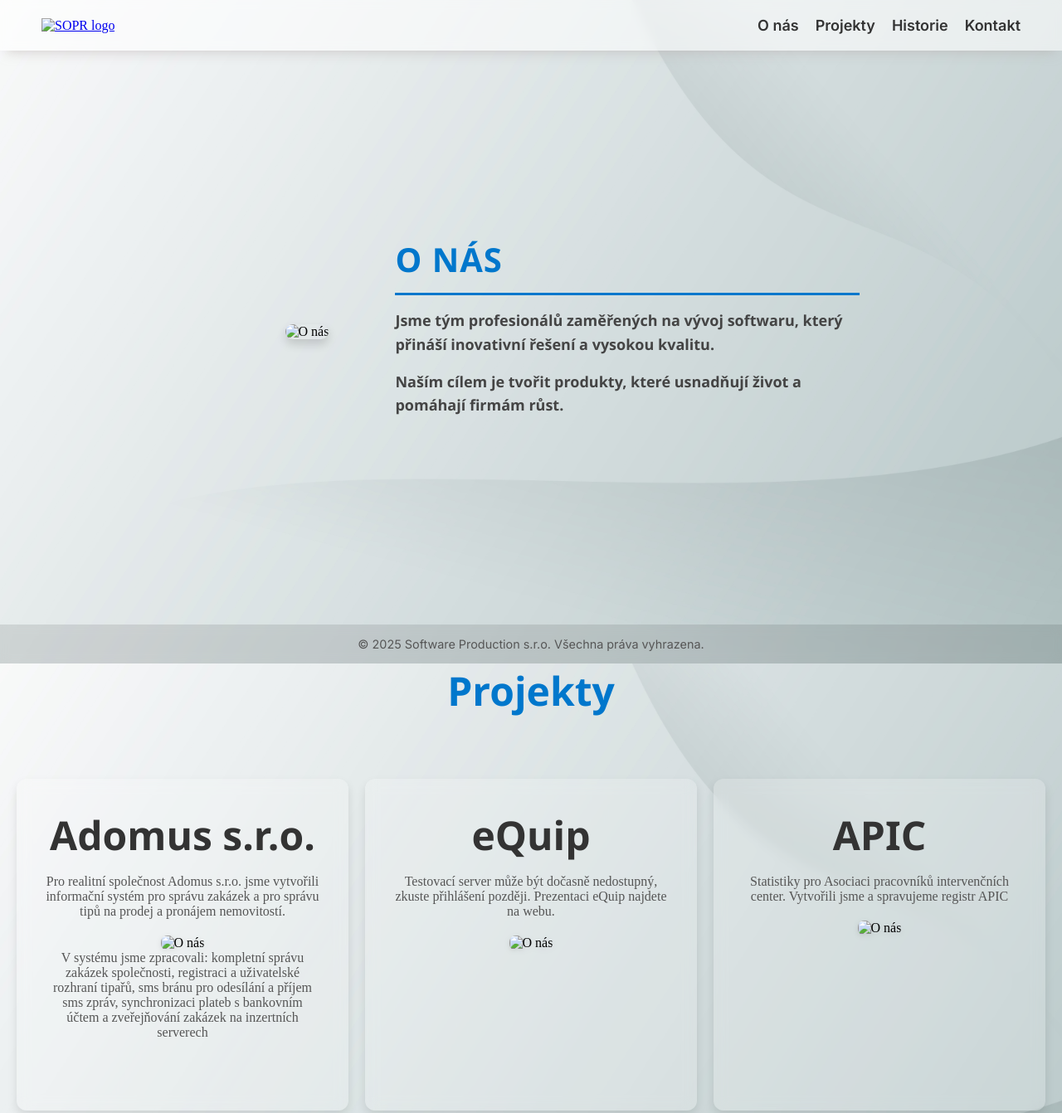
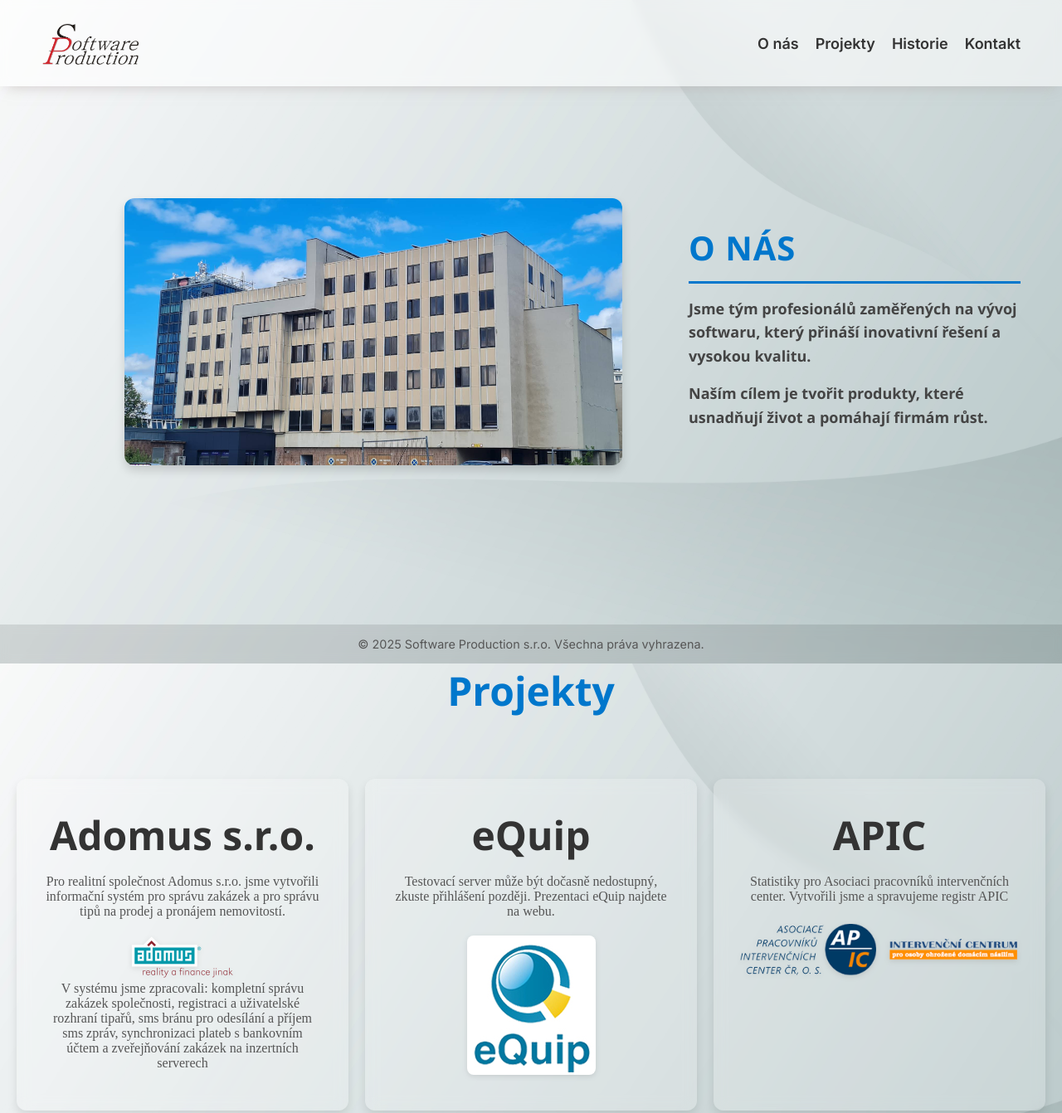
Before and after one commit to austrianpainter14/sopr, a plain HTML site: page index.html in a window 1280 px wide. Shown: the top 1342 px of the page at 83% size. Drawn offline with Linux system fonts and the light colour scheme; files whose address does not match are found by name.

Commit message:
Update index.html

```diff
--- a/index.html
+++ b/index.html
@@ -10,7 +10,7 @@
     <link rel="preconnect" href="https://fonts.googleapis.com" />
     <link rel="preconnect" href="https://fonts.gstatic.com" crossorigin />
     <link href="https://fonts.googleapis.com/css2?family=Inter:wght@400;600&display=swap" rel="stylesheet" />
-	<link rel="icon" href="images/logo.png" type="image/png" />
+	<link rel="icon" href="logo.png" type="image/png" />
 </head>
 <body id="top">
 
@@ -19,7 +19,7 @@
 
     <header>
         <div class="logo">
-			<a href="#top"><img src="images/logo.png" alt="SOPR logo"></a>
+			<a href="#top"><img src="logo.png" alt="SOPR logo"></a>
 		</div>
 
         <nav>
@@ -35,7 +35,7 @@
 
     <section class="about-us" id="onas">
         <div class="about-image">
-            <img src="images/budova.PNG" alt="O nás" />
+            <img src="budova.PNG" alt="O nás" />
         </div>
         <div class="about-text">
             <h2>O nás</h2>
@@ -58,7 +58,7 @@
 			<h3>Adomus s.r.o.</h3>
 			<p>Pro realitní společnost Adomus s.r.o. jsme vytvořili informační systém pro správu zakázek a pro správu tipů na prodej a pronájem nemovitostí.</p>
 			<a href="https://adomus.cz/" target="_blank" rel="noopener noreferrer">
-			<img src="images/adomus.png" alt="O nás" /></a>
+			<img src="adomus.png" alt="O nás" /></a>
 
 			<p>V systému jsme zpracovali: kompletní správu zakázek společnosti, registraci a uživatelské rozhraní tipařů, sms bránu pro odesílání a příjem sms zpráv, synchronizaci plateb s bankovním účtem a zveřejňování zakázek na inzertních serverech</p>
 
@@ -69,7 +69,7 @@
 			<h3>eQuip</h3>
 			<p><a href="https://test.e-quip.cz/index.php" target="_blank" rel="noopener noreferrer">Testovací server</a> může být dočasně nedostupný, zkuste přihlášení později. Prezentaci eQuip najdete na webu.</p>
 			<a href="https://info.e-quip.cz/" target="_blank" rel="noopener noreferrer">
-				<img src="images/logo_svisle_velke.jpg" alt="O nás" />
+				<img src="logo_svisle_velke.jpg" alt="O nás" />
 			</a>
 		</div>
 
@@ -77,7 +77,7 @@
 			<h3>APIC</h3>
 			<p>Statistiky pro Asociaci pracovníků intervenčních center. Vytvořili jsme a spravujeme registr APIC</p>
 			<a href="https://www.domacinasili.cz/" target="_blank" rel="noopener noreferrer">
-				<img src="images/apic.png" alt="O nás" />
+				<img src="apic.png" alt="O nás" />
 			</a>
 		</div>
 	</section>
@@ -145,7 +145,7 @@
     </p>
 
     <p>
-      <img src="images/mz_logo.jpg" alt="Logo MZ (placeholder)" style="max-width:160px;">
+      <img src="mz_logo.jpg" alt="Logo MZ (placeholder)" style="max-width:160px;">
     </p>
   </article>
 
@@ -167,7 +167,7 @@
       přípravku z nemocnic po celé ČR.
     </p>
     <p>
-      <img src="images/rebif_logo.jpg" alt="Logo Rebif (placeholder)" style="max-width:160px;">
+      <img src="rebif_logo.jpg" alt="Logo Rebif (placeholder)" style="max-width:160px;">
     </p>
   </article>
 </section>
```
